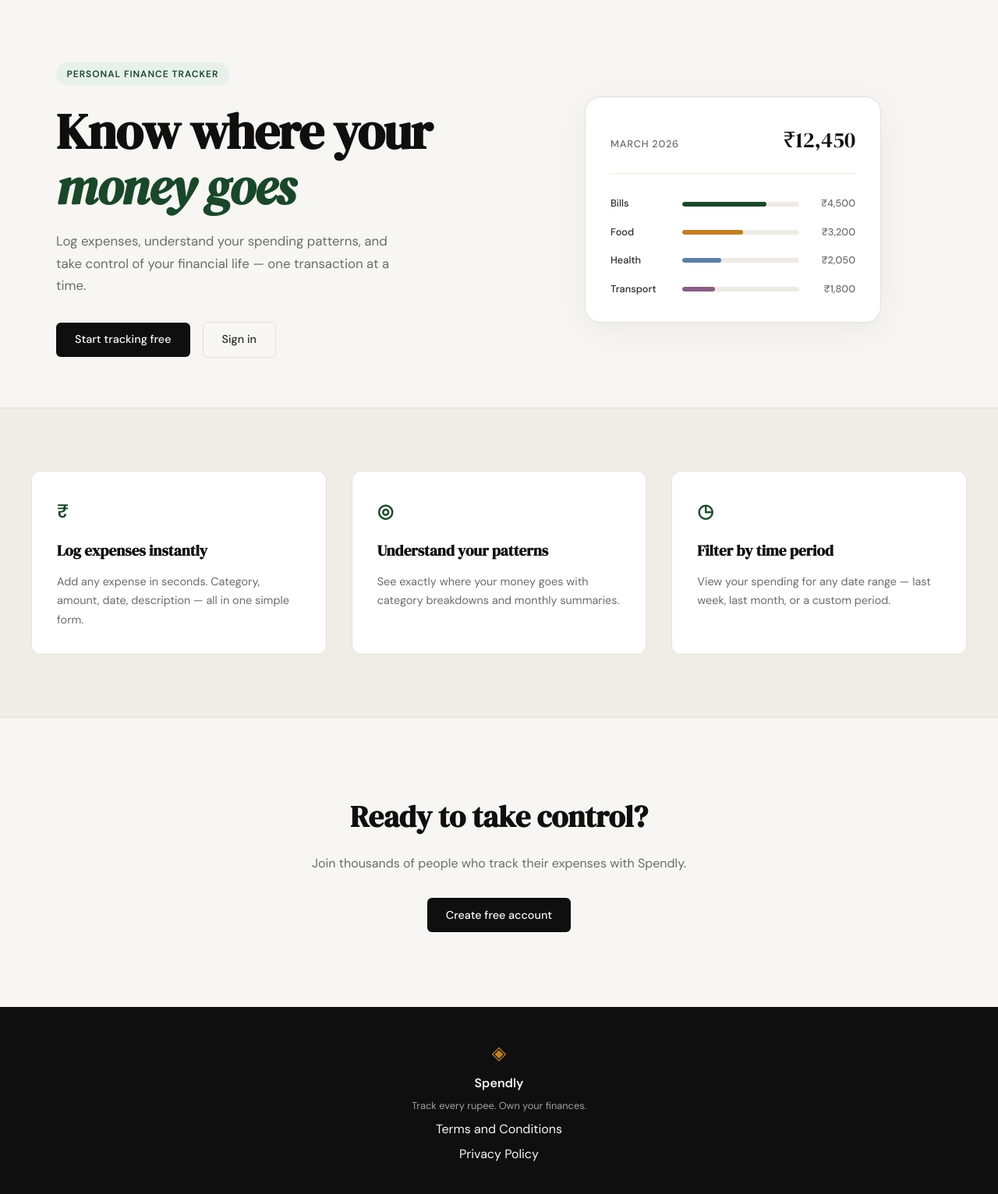
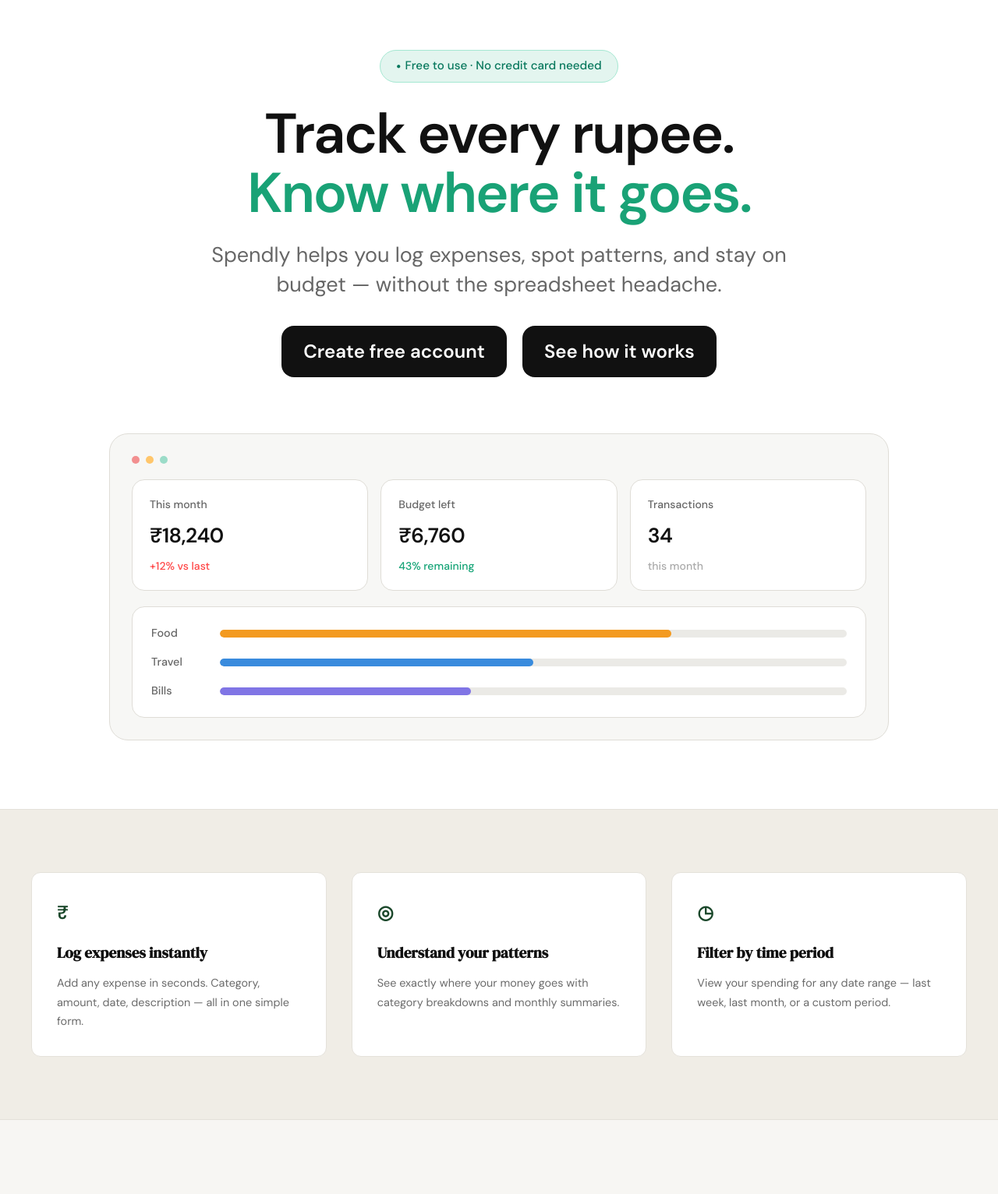
Before and after one commit to sauravprasad932-droid/expense_tracker, a Flask app: page / in a window 1280 px wide. Shown: the part 61-1593 px from the top of the page at 78% size. Run offline with Flask 3, Linux system fonts and the light colour scheme.

Commit message:
Add privacy page, update landing hero, and add how-it-works modal

```diff
--- a/app.py
+++ b/app.py
@@ -20,6 +20,16 @@ def register():
 @app.route("/login")
 def login():
     return render_template("login.html")
+
+
+@app.route("/terms")
+def terms():
+    return render_template("terms.html")
+
+
+@app.route("/privacy")
+def privacy():
+    return render_template("privacy.html")
 
 
 # ------------------------------------------------------------------ #
--- /dev/null
+++ b/static/css/landing.css
@@ -0,0 +1,370 @@
+/* Landing hero — overrides static/css/style.css (loaded after style.css) */
+
+.hero {
+    display: block;
+    max-width: none;
+    margin: 0;
+    padding: 64px 24px 88px;
+    background: #FFFFFF;
+    text-align: center;
+}
+
+.hero-content {
+    max-width: 1200px;
+    margin: 0 auto;
+    display: flex;
+    flex-direction: column;
+    align-items: center;
+}
+
+.hero-badge {
+    display: inline-flex;
+    align-items: center;
+    justify-content: center;
+    gap: 0.35em;
+    background: #E3F5EF;
+    color: #08785D;
+    border: 1px solid #A5E8D2;
+    border-radius: 999px;
+    padding: 10px 20px;
+    font-size: 0.95rem;
+    font-weight: 500;
+    letter-spacing: 0;
+    text-transform: none;
+    margin-bottom: 28px;
+    line-height: 1.3;
+}
+
+.hero-badge-dot {
+    font-size: 0.65em;
+    line-height: 1;
+    transform: translateY(-0.02em);
+}
+
+.hero-title {
+    margin: 0 0 22px;
+    font-family: 'DM Sans', system-ui, sans-serif;
+    font-weight: 700;
+    font-size: 72px;
+    line-height: 1.06;
+    letter-spacing: -0.03em;
+    text-align: center;
+}
+
+.hero-title-line {
+    display: block;
+}
+
+.hero-title-line--dark {
+    color: #111111;
+}
+
+.hero-title-line--accent {
+    color: #19A276;
+}
+
+.hero-description {
+    margin: 0 auto 34px;
+    max-width: 750px;
+    font-size: 27px;
+    line-height: 1.4;
+    color: #666666;
+    text-align: center;
+    font-family: 'DM Sans', system-ui, sans-serif;
+    font-weight: 400;
+}
+
+.hero-actions {
+    display: flex;
+    flex-direction: row;
+    justify-content: center;
+    align-items: center;
+    gap: 20px;
+    flex-wrap: wrap;
+    margin-bottom: 72px;
+}
+
+.hero-btn {
+    display: inline-flex;
+    align-items: center;
+    justify-content: center;
+    min-height: 66px;
+    padding: 0 28px;
+    background: #111111;
+    color: #FFFFFF;
+    font-family: 'DM Sans', system-ui, sans-serif;
+    font-size: 24px;
+    font-weight: 600;
+    border-radius: 16px;
+    border: none;
+    text-decoration: none;
+    transition: opacity 0.2s ease, transform 0.15s ease;
+    box-sizing: border-box;
+}
+
+.hero-btn:hover {
+    color: #FFFFFF;
+    opacity: 0.92;
+}
+
+.hero-btn:focus-visible {
+    outline: 2px solid #19A276;
+    outline-offset: 3px;
+}
+
+.dashboard-mockup {
+    width: 100%;
+    max-width: 1000px;
+    background: #F7F7F5;
+    border: 1px solid #DFDDD7;
+    border-radius: 24px;
+    padding: 28px;
+    box-sizing: border-box;
+    text-align: left;
+}
+
+.dashboard-mockup__dots {
+    display: flex;
+    gap: 8px;
+    margin-bottom: 20px;
+}
+
+.dashboard-mockup__dot {
+    width: 10px;
+    height: 10px;
+    border-radius: 50%;
+    display: block;
+}
+
+.dashboard-mockup__dot--red { background: #F28F8F; }
+.dashboard-mockup__dot--yellow { background: #FFC66B; }
+.dashboard-mockup__dot--green { background: #9BDCC8; }
+
+.dashboard-mockup__stats {
+    display: grid;
+    grid-template-columns: repeat(3, 1fr);
+    gap: 16px;
+    margin-bottom: 20px;
+}
+
+.dashboard-stat-card {
+    background: #FFFFFF;
+    border: 1px solid #DFDDD7;
+    border-radius: 16px;
+    padding: 20px 22px;
+    min-width: 0;
+}
+
+.dashboard-stat-card__label {
+    margin: 0 0 8px;
+    font-size: 0.875rem;
+    color: #666666;
+    font-weight: 500;
+}
+
+.dashboard-stat-card__value {
+    margin: 0 0 6px;
+    font-size: 1.65rem;
+    font-weight: 700;
+    color: #111111;
+    letter-spacing: -0.02em;
+}
+
+.dashboard-stat-card__subtitle {
+    margin: 0;
+    font-size: 0.875rem;
+    font-weight: 500;
+}
+
+.dashboard-stat-card__subtitle--red { color: #FF4545; }
+.dashboard-stat-card__subtitle--green { color: #16A477; }
+.dashboard-stat-card__subtitle--gray { color: #AAAAAA; }
+
+.dashboard-mockup__budget {
+    background: #FFFFFF;
+    border: 1px solid #DFDDD7;
+    border-radius: 16px;
+    padding: 22px 24px;
+}
+
+.budget-row {
+    display: grid;
+    grid-template-columns: 72px 1fr;
+    align-items: center;
+    gap: 16px;
+    margin-bottom: 14px;
+}
+
+.budget-row:last-child {
+    margin-bottom: 0;
+}
+
+.budget-row__label {
+    font-size: 0.9rem;
+    color: #666666;
+    font-weight: 500;
+}
+
+.budget-row__track {
+    height: 10px;
+    background: #EBEAE6;
+    border-radius: 999px;
+    overflow: hidden;
+    min-width: 0;
+}
+
+.budget-row__fill {
+    height: 100%;
+    border-radius: 999px;
+    display: block;
+}
+
+.budget-row__fill--food { background: #F39A20; }
+.budget-row__fill--travel { background: #398BDD; }
+.budget-row__fill--bills { background: #8075E5; }
+
+/* Tablet */
+@media (max-width: 900px) {
+    .hero {
+        padding: 48px 20px 64px;
+    }
+
+    .hero-title {
+        font-size: clamp(2.5rem, 8vw, 56px);
+    }
+
+    .hero-description {
+        font-size: clamp(1.1rem, 3.2vw, 22px);
+        max-width: 640px;
+    }
+
+    .dashboard-mockup {
+        padding: 22px;
+    }
+
+    .dashboard-mockup__stats {
+        gap: 12px;
+    }
+
+    .hero-actions {
+        margin-bottom: 56px;
+    }
+}
+
+/* Mobile */
+@media (max-width: 600px) {
+    .hero {
+        padding: 40px 16px 56px;
+        overflow-x: hidden;
+    }
+
+    .hero-title {
+        font-size: 38px;
+        line-height: 1.1;
+    }
+
+    .hero-description {
+        font-size: 1.05rem;
+        margin-bottom: 28px;
+    }
+
+    .hero-actions {
+        flex-direction: column;
+        align-items: stretch;
+        width: 100%;
+        max-width: 360px;
+        gap: 12px;
+        margin-bottom: 48px;
+    }
+
+    .hero-btn {
+        width: 100%;
+        font-size: 1.05rem;
+        min-height: 54px;
+        padding: 0 20px;
+    }
+
+    .dashboard-mockup {
+        padding: 16px;
+        border-radius: 20px;
+    }
+
+    .dashboard-mockup__stats {
+        grid-template-columns: 1fr;
+    }
+
+    .budget-row {
+        grid-template-columns: 64px 1fr;
+        gap: 12px;
+    }
+
+    .dashboard-stat-card__value {
+        font-size: 1.45rem;
+    }
+}
+
+.how-it-works-modal {
+    display: none;
+    position: fixed;
+    inset: 0;
+    z-index: 1000;
+    align-items: center;
+    justify-content: center;
+    padding: 24px;
+    box-sizing: border-box;
+}
+
+.how-it-works-modal.is-open {
+    display: flex;
+}
+
+.how-it-works-modal__overlay {
+    position: absolute;
+    inset: 0;
+    background: rgba(17, 17, 17, 0.65);
+}
+
+.how-it-works-modal__dialog {
+    position: relative;
+    width: 100%;
+    max-width: 900px;
+    background: #111111;
+    border-radius: 16px;
+    overflow: hidden;
+    box-shadow: 0 20px 60px rgba(0, 0, 0, 0.35);
+}
+
+.how-it-works-modal__close {
+    position: absolute;
+    top: 10px;
+    right: 12px;
+    z-index: 2;
+    width: 40px;
+    height: 40px;
+    border: none;
+    border-radius: 999px;
+    background: rgba(255, 255, 255, 0.15);
+    color: #FFFFFF;
+    font-size: 28px;
+    line-height: 1;
+    cursor: pointer;
+}
+
+.how-it-works-modal__close:hover {
+    background: rgba(255, 255, 255, 0.25);
+}
+
+.how-it-works-modal__video {
+    position: relative;
+    width: 100%;
+    aspect-ratio: 16 / 9;
+    background: #000000;
+}
+
+.how-it-works-modal__video iframe {
+    position: absolute;
+    inset: 0;
+    width: 100%;
+    height: 100%;
+    border: 0;
+}
--- a/static/css/style.css
+++ b/static/css/style.css
@@ -410,6 +410,28 @@ a { color: inherit; text-decoration: none; }
     margin-bottom: 1.5rem;
 }
 
+.auth-card h2 {
+    font-family: var(--font-display);
+    font-size: 1.2rem;
+    color: var(--ink);
+    margin: 1.5rem 0 0.6rem;
+}
+
+.auth-card h2:first-child {
+    margin-top: 0;
+}
+
+.auth-card p {
+    font-size: 0.95rem;
+    color: var(--ink-muted);
+    line-height: 1.75;
+    margin-bottom: 0.9rem;
+}
+
+.auth-card p:last-child {
+    margin-bottom: 0;
+}
+
 .auth-error {
     background: var(--danger-light);
     color: var(--danger);
--- a/templates/base.html
+++ b/templates/base.html
@@ -34,8 +34,8 @@
             <span class="brand-icon">◈</span>
             <span class="footer-name">Spendly</span>
             <p class="footer-copy">Track every rupee. Own your finances.</p>
-            <a href="#">Terms and Conditions</a>
-            <a href="#">Privacy Policy</a>
+            <a href="{{ url_for('terms') }}">Terms and Conditions</a>
+            <a href="{{ url_for('privacy') }}">Privacy Policy</a>
         </div>
     </footer>
 
--- a/templates/landing.html
+++ b/templates/landing.html
@@ -2,60 +2,73 @@
 
 {% block title %}Spendly — Track Every Rupee{% endblock %}
 
+{% block head %}
+<link rel="stylesheet" href="{{ url_for('static', filename='css/landing.css') }}">
+{% endblock %}
+
 {% block content %}
 
-<section class="hero">
-    <div class="hero-inner">
-        <div class="hero-badge">Personal Finance Tracker</div>
+<section class="hero" aria-label="Spendly overview">
+    <div class="hero-content">
+        <div class="hero-badge"><span class="hero-badge-dot" aria-hidden="true">●</span> Free to use · No credit card needed</div>
         <h1 class="hero-title">
-            Know where your<br>
-            <em>money goes</em>
+            <span class="hero-title-line hero-title-line--dark">Track every rupee.</span>
+            <span class="hero-title-line hero-title-line--accent">Know where it goes.</span>
         </h1>
-        <p class="hero-subtitle">
-            Log expenses, understand your spending patterns,
-            and take control of your financial life —
-            one transaction at a time.
-        </p>
+        <p class="hero-description">Spendly helps you log expenses, spot patterns, and stay on budget — without the spreadsheet headache.</p>
         <div class="hero-actions">
-            <a href="{{ url_for('register') }}" class="btn-primary">Start tracking free</a>
-            <a href="{{ url_for('login') }}" class="btn-ghost">Sign in</a>
+            <a href="{{ url_for('register') }}" class="hero-btn">Create free account</a>
+            <a href="#" class="hero-btn" id="see-how-it-works-btn">See how it works</a>
+        </div>
+
+        <div class="dashboard-mockup" aria-label="Dashboard preview">
+            <div class="dashboard-mockup__dots" aria-hidden="true">
+                <span class="dashboard-mockup__dot dashboard-mockup__dot--red"></span>
+                <span class="dashboard-mockup__dot dashboard-mockup__dot--yellow"></span>
+                <span class="dashboard-mockup__dot dashboard-mockup__dot--green"></span>
+            </div>
+
+            <div class="dashboard-mockup__stats">
+                <article class="dashboard-stat-card">
+                    <p class="dashboard-stat-card__label">This month</p>
+                    <p class="dashboard-stat-card__value">₹18,240</p>
+                    <p class="dashboard-stat-card__subtitle dashboard-stat-card__subtitle--red">+12% vs last</p>
+                </article>
+                <article class="dashboard-stat-card">
+                    <p class="dashboard-stat-card__label">Budget left</p>
+                    <p class="dashboard-stat-card__value">₹6,760</p>
+                    <p class="dashboard-stat-card__subtitle dashboard-stat-card__subtitle--green">43% remaining</p>
+                </article>
+                <article class="dashboard-stat-card">
+                    <p class="dashboard-stat-card__label">Transactions</p>
+                    <p class="dashboard-stat-card__value">34</p>
+                    <p class="dashboard-stat-card__subtitle dashboard-stat-card__subtitle--gray">this month</p>
+                </article>
+            </div>
+
+            <div class="dashboard-mockup__budget">
+                <div class="budget-row">
+                    <span class="budget-row__label">Food</span>
+                    <div class="budget-row__track"><div class="budget-row__fill budget-row__fill--food" style="width:72%"></div></div>
+                </div>
+                <div class="budget-row">
+                    <span class="budget-row__label">Travel</span>
+                    <div class="budget-row__track"><div class="budget-row__fill budget-row__fill--travel" style="width:50%"></div></div>
+                </div>
+                <div class="budget-row">
+                    <span class="budget-row__label">Bills</span>
+                    <div class="budget-row__track"><div class="budget-row__fill budget-row__fill--bills" style="width:40%"></div></div>
+                </div>
+            </div>
         </div>
     </div>
-    <div class="hero-visual">
-        <div class="mock-card">
-            <div class="mock-card-header">
-                <span class="mock-label">March 2026</span>
-                <span class="mock-total">₹12,450</span>
-            </div>
-            <div class="mock-bars">
-                <div class="mock-bar-row">
-                    <span class="mock-cat">Bills</span>
-                    <div class="mock-bar-track">
-                        <div class="mock-bar" style="width: 72%"></div>
-                    </div>
-                    <span class="mock-amt">₹4,500</span>
-                </div>
-                <div class="mock-bar-row">
-                    <span class="mock-cat">Food</span>
-                    <div class="mock-bar-track">
-                        <div class="mock-bar mock-bar-2" style="width: 52%"></div>
-                    </div>
-                    <span class="mock-amt">₹3,200</span>
-                </div>
-                <div class="mock-bar-row">
-                    <span class="mock-cat">Health</span>
-                    <div class="mock-bar-track">
-                        <div class="mock-bar mock-bar-3" style="width: 33%"></div>
-                    </div>
-                    <span class="mock-amt">₹2,050</span>
-                </div>
-                <div class="mock-bar-row">
-                    <span class="mock-cat">Transport</span>
-                    <div class="mock-bar-track">
-                        <div class="mock-bar mock-bar-4" style="width: 28%"></div>
-                    </div>
-                    <span class="mock-amt">₹1,800</span>
-                </div>
+
+    <div id="how-it-works-modal" class="how-it-works-modal" aria-hidden="true">
+        <div class="how-it-works-modal__overlay" data-close-modal></div>
+        <div class="how-it-works-modal__dialog" role="dialog" aria-modal="true" aria-label="How Spendly works">
+            <button type="button" class="how-it-works-modal__close" aria-label="Close video" data-close-modal>&times;</button>
+            <div class="how-it-works-modal__video">
+                <iframe id="how-it-works-iframe" title="How Spendly works" src="" data-video-src="https://www.youtube.com/embed/dQw4w9WgXcQ" allow="accelerometer; autoplay; clipboard-write; encrypted-media; gyroscope; picture-in-picture; web-share" allowfullscreen></iframe>
             </div>
         </div>
     </div>
@@ -90,3 +103,43 @@
 </section>
 
 {% endblock %}
+
+{% block scripts %}
+<script>
+(function () {
+    var btn = document.getElementById('see-how-it-works-btn');
+    var modal = document.getElementById('how-it-works-modal');
+    var iframe = document.getElementById('how-it-works-iframe');
+    if (!btn || !modal || !iframe) return;
+
+    var videoSrc = iframe.getAttribute('data-video-src');
+
+    function openModal(e) {
+        e.preventDefault();
+        iframe.src = videoSrc;
+        modal.classList.add('is-open');
+        modal.setAttribute('aria-hidden', 'false');
+        document.body.style.overflow = 'hidden';
+    }
+
+    function closeModal() {
+        modal.classList.remove('is-open');
+        modal.setAttribute('aria-hidden', 'true');
+        iframe.src = '';
+        document.body.style.overflow = '';
+    }
+
+    btn.addEventListener('click', openModal);
+    modal.addEventListener('click', function (e) {
+        if (e.target && e.target.getAttribute('data-close-modal') !== null) {
+            closeModal();
+        }
+    });
+    document.addEventListener('keydown', function (e) {
+        if (e.key === 'Escape' && modal.classList.contains('is-open')) {
+            closeModal();
+        }
+    });
+})();
+</script>
+{% endblock %}
```
Also changed, not shown: templates/privacy.html (added, +33 -0 lines), templates/terms.html (added, +33 -0 lines), static/img/hero-ref.png (added).
